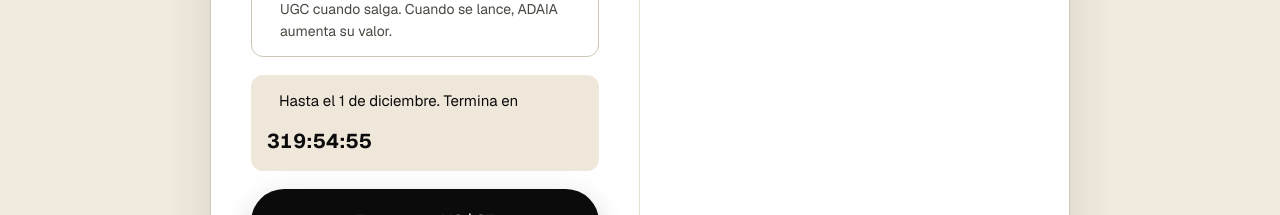
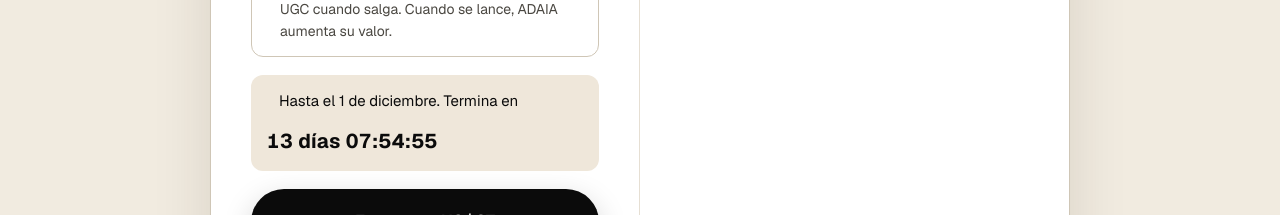
Before and after one commit to Luchovilla7/ailen-links, a plain HTML site: page adaia.html in a window 1280 px wide. Shown: the part 5940-6155 px from the top of the page. Drawn offline with nearby package versions, Linux system fonts and the light colour scheme; some icons are missing.

Commit message:
ADAIA: el contador de lanzamiento muestra días
Co-Authored-By: Claude Opus 5.5 <noreply@anthropic.com>

```diff
--- a/adaia.html
+++ b/adaia.html
@@ -591,8 +591,9 @@
     }
     function tick() {
       const left = Math.max(0, end - Date.now());
-      const h = Math.floor(left / 3600e3), m = Math.floor((left % 3600e3) / 60e3), s = Math.floor((left % 60e3) / 1000);
-      $$('.js-timer').forEach((el) => { el.textContent = `${pad(h)}:${pad(m)}:${pad(s)}`; });
+      const d = Math.floor(left / 864e5), h = Math.floor((left % 864e5) / 3600e3), m = Math.floor((left % 3600e3) / 60e3), s = Math.floor((left % 60e3) / 1000);
+      const dias = d > 0 ? `${d} ${d === 1 ? 'día' : 'días'} ` : '';
+      $$('.js-timer').forEach((el) => { el.textContent = `${dias}${pad(h)}:${pad(m)}:${pad(s)}`; });
       if (!left) { applyPrice(); return false; }
       return true;
     }
```
